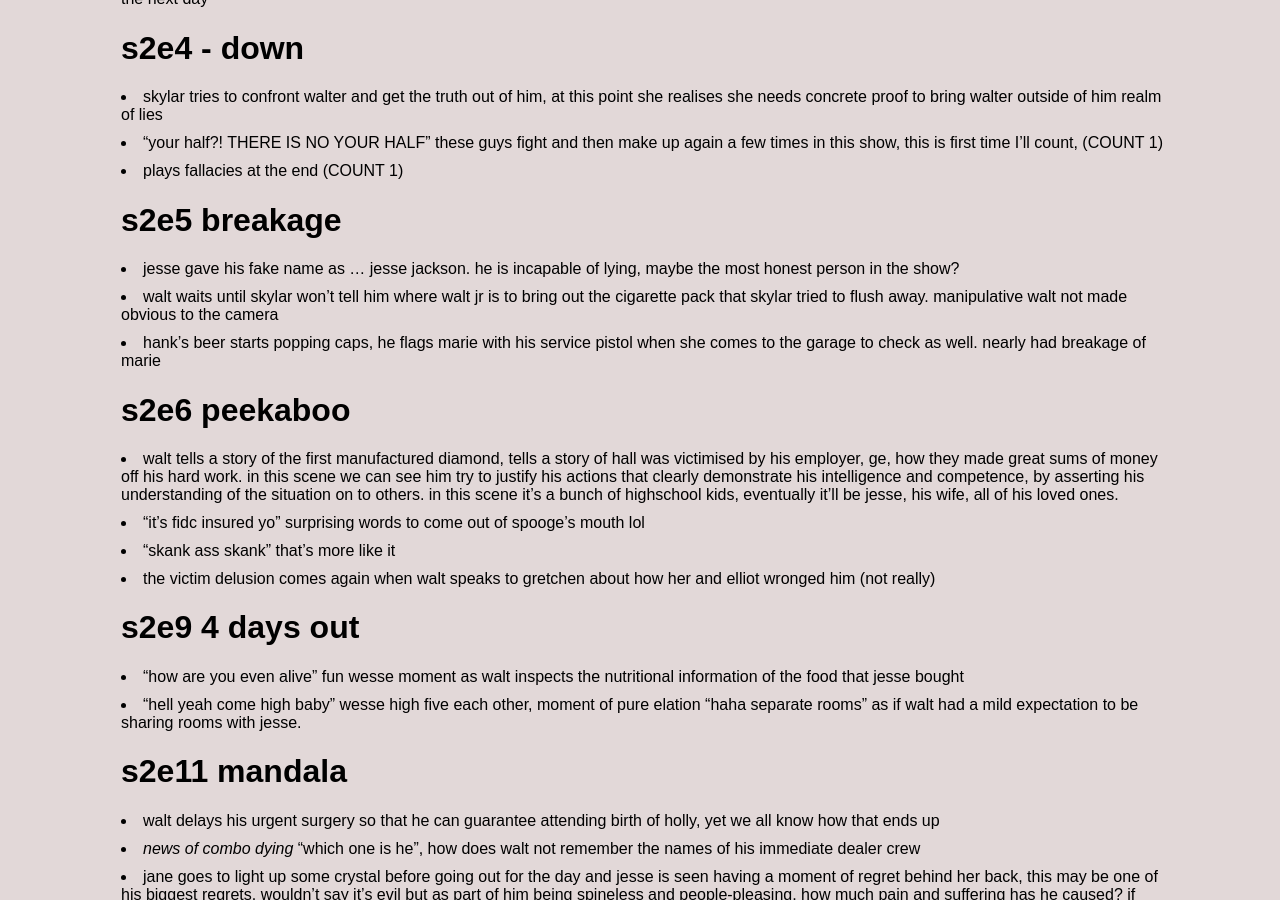
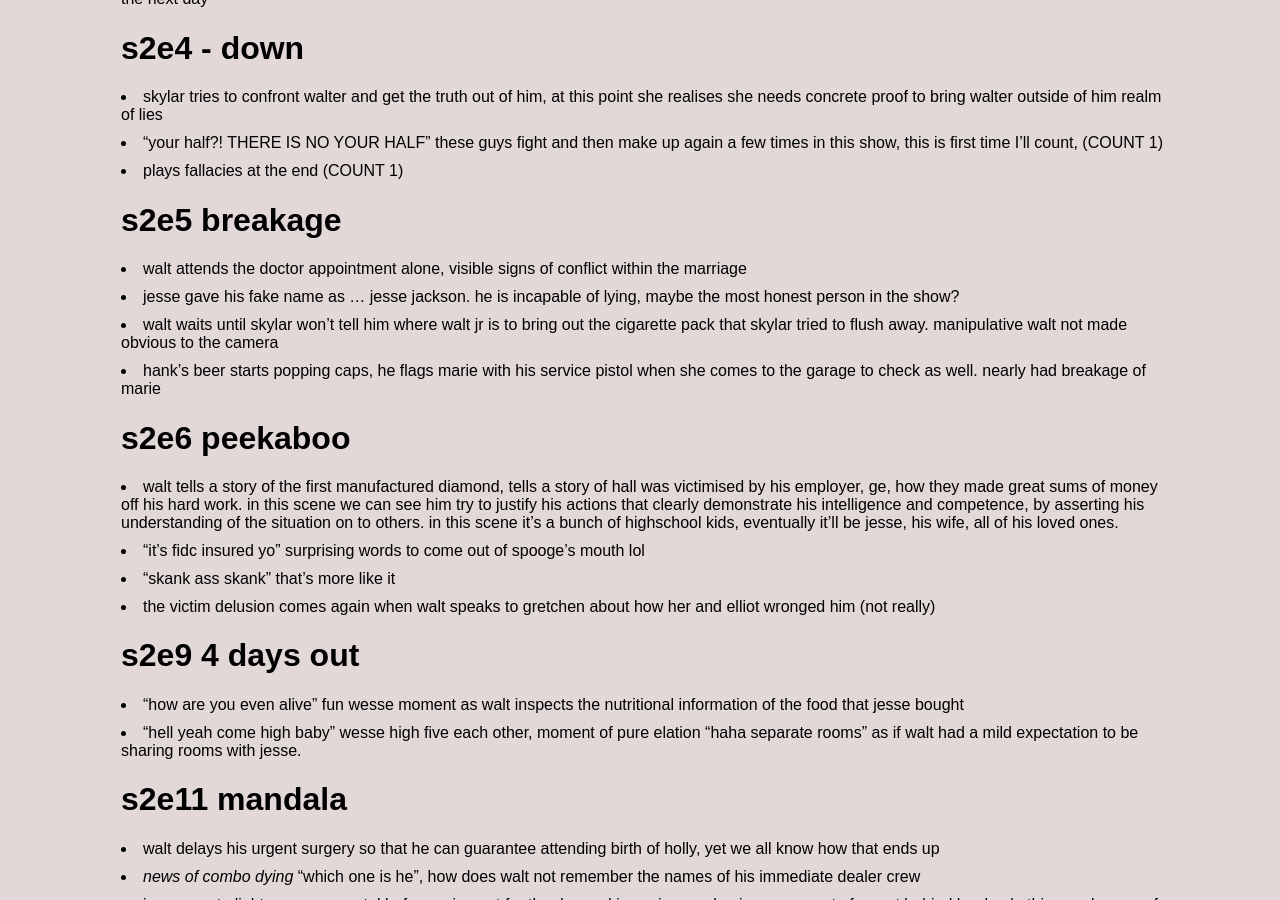
Before and after one commit to jsbaasi/jsbaasi.github.io, a Jekyll site: the page built from _posts/2026-06-08-breaking-bad-episodes.md, in a window 1280 px wide and 900 px high, scrolled down 1606 px. Built offline with Jekyll 4.4.1, drawn with Linux system fonts in a browser that asks for light colours.

Commit message:
vault backup: 2026-07-09 10:51:24

```diff
--- a/_posts/2026-06-08-breaking-bad-episodes.md
+++ b/_posts/2026-06-08-breaking-bad-episodes.md
@@ -38,6 +38,7 @@ permalink: /breaking-bad/
 - "your half?! THERE IS NO YOUR HALF" these guys fight and then make up again a few times in this show, this is first time I'll count, (COUNT 1)
 - plays fallacies at the end (COUNT 1)
 # s2e5 breakage
+- walt attends the doctor appointment alone, visible signs of conflict within the marriage
 - jesse gave his fake name as ... jesse jackson. he is incapable of lying, maybe the most honest person in the show?
 - walt waits until skylar won't tell him where walt jr is to bring out the cigarette pack that skylar tried to flush away. manipulative walt not made obvious to the camera
 - hank's beer starts popping caps, he flags marie with his service pistol when she comes to the garage to check as well. nearly had breakage of marie
```
